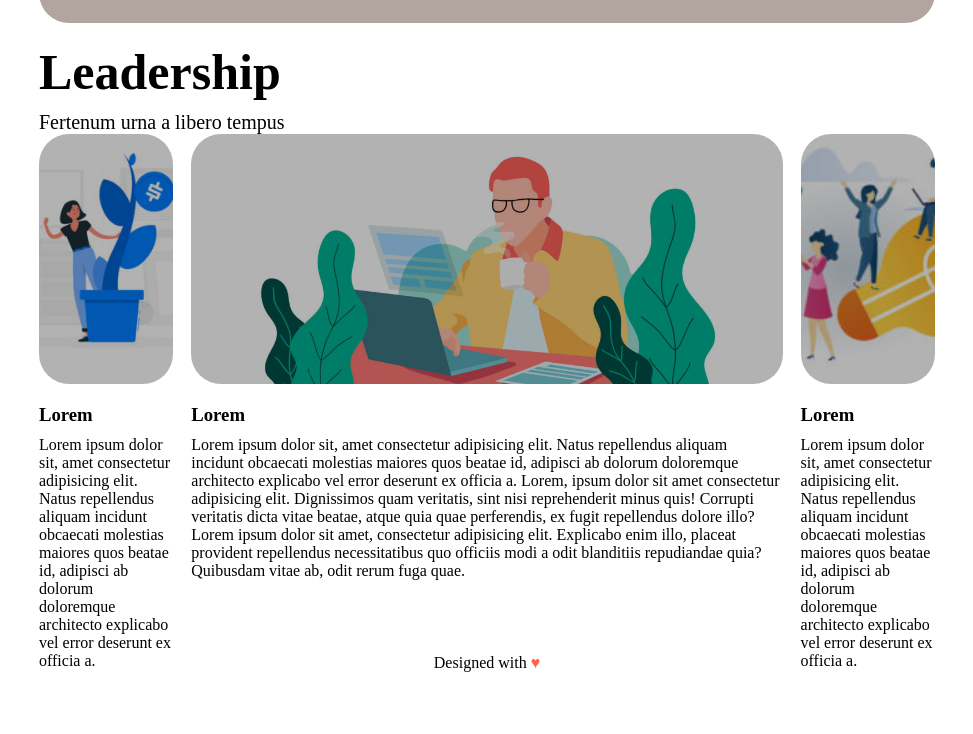
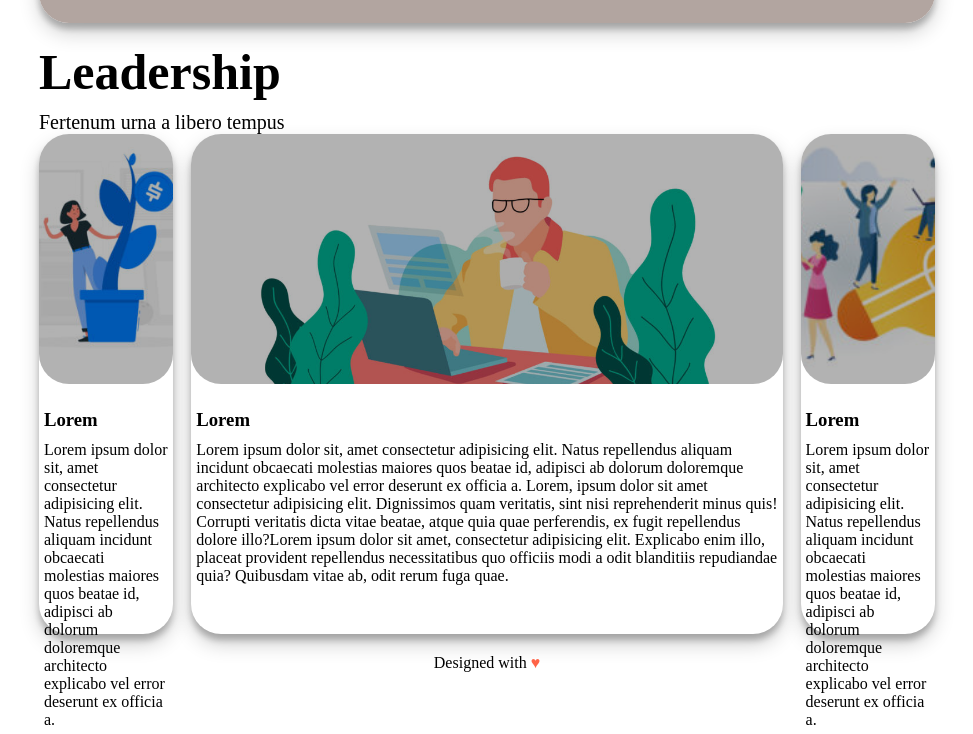
Before and after one commit to antonioiorio94/htmlcss-wp, a plain HTML site: page index.html in a window 1280 px wide. Shown: the part 952-1686 px from the top of the page, without its empty margins (153-1126 px from the left). Before the commit the page ends 1624 px from the top, so only its background shows below. Drawn offline with Linux system fonts and the light colour scheme; a web font is replaced by a local one.

Commit message:
aggiunta box-shadow

```diff
--- a/css/style.css
+++ b/css/style.css
@@ -52,6 +52,8 @@ main {
     border-radius: 30px;
     background-position: center;
     filter: brightness(70%);
+    box-shadow: 0 10px 20px rgba(0,0,0,0.19), 0 6px 6px rgba(0,0,0,0.23);
+    border-radius: 30px;
 
 }
 
@@ -79,6 +81,8 @@ main {
     width: 15%;
     margin: 0% 2% 0% 0%;
     float: left;
+    box-shadow: 0 10px 20px rgba(0,0,0,0.19), 0 6px 6px rgba(0,0,0,0.23);
+    border-radius: 30px;
 }
 
 .img-sx{
@@ -92,13 +96,17 @@ main {
 
 .text-left {
     margin-top: 20px;
+    padding:5px;
 }
 
 .blue-center {
     height: 500px;
     margin:  0% 2% 0% 0%;
     float: left;
-    width: 66%;}
+    width: 66%;
+    box-shadow: 0 10px 20px rgba(0,0,0,0.19), 0 6px 6px rgba(0,0,0,0.23);
+    border-radius: 30px;
+}
 
 
 .img-ctr{
@@ -112,6 +120,7 @@ main {
 
 .text-ctr {
     margin-top: 20px;
+    padding:5px;
 }
 
 
@@ -119,6 +128,8 @@ main {
     height: 500px;
     width: 15%;
     float:left;
+    box-shadow: 0 10px 20px rgba(0,0,0,0.19), 0 6px 6px rgba(0,0,0,0.23);
+    border-radius: 30px;
 }
 
 .img-dx{
@@ -133,6 +144,7 @@ main {
 
 .text-dx {
     margin-top: 20px;
+    padding:5px;
 }
 
 .main--blue p{
--- a/index.html
+++ b/index.html
@@ -131,7 +131,7 @@
 
                 <!--/colonna centro-->
 
-                <div class="blue-right"></div>
+
 
                 <!--colonna dx-->
 
```
